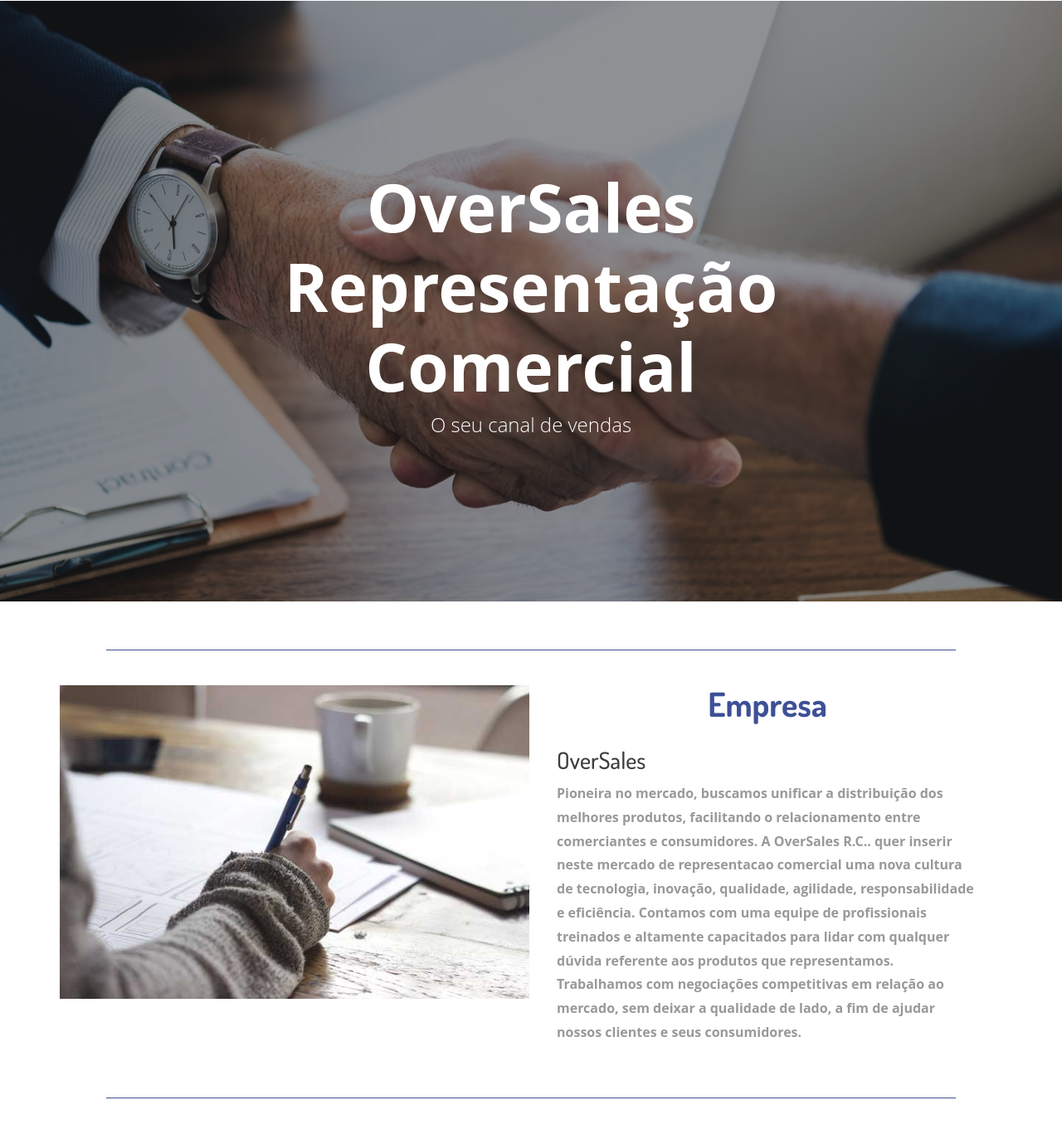
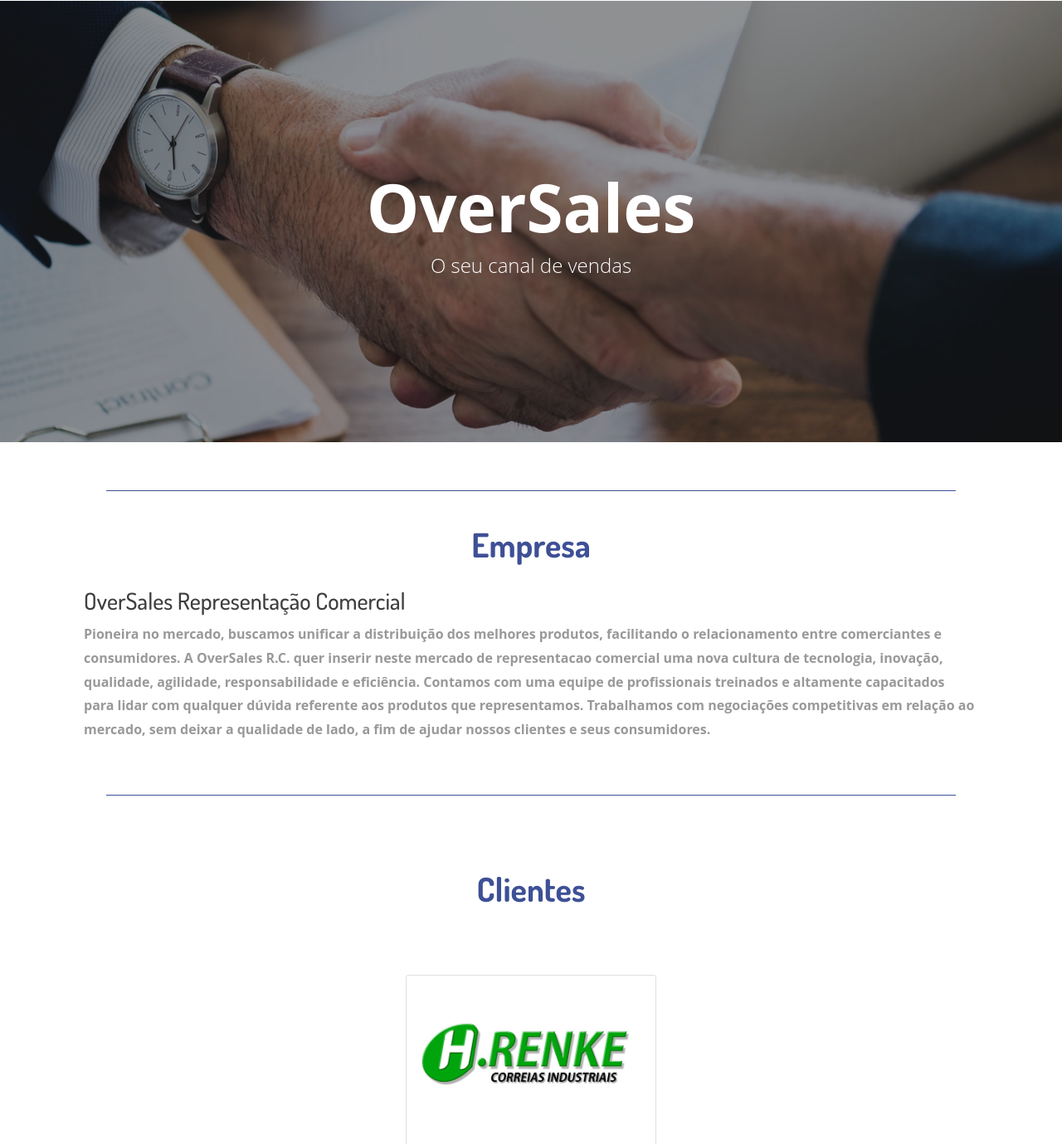
Before and after one commit to BrunoVianaSP/osrc-website, a plain HTML site: page index.html in a window 1280 px wide. Shown: the part 113-1492 px from the top of the page at 83% size. Drawn offline with Linux system fonts and the light colour scheme.

Commit message:
reasonable

```diff
--- a/css/style.css
+++ b/css/style.css
@@ -489,7 +489,7 @@ a.blogs:hover {
 .map iframe {
     width: 100%;
     min-height: 400px;
-    margin-top: 2.5em;
+    margin: 2.5em;
 }
 
 
@@ -892,6 +892,9 @@ a i.youtube:hover {
         font-size: 2em;
     }
     .customer {
+        padding: 3em 0;
+    }
+    .map {
         padding: 3em 0;
     }
     .icon-info h4 a {
@@ -1413,7 +1416,7 @@ header.masthead .site-heading {
 
 header.masthead .page-heading h1,
 header.masthead .site-heading h1 {
-    font-size: 50px;
+    font-size: 45px;
     margin-top: 0;
 }
 
--- a/index.html
+++ b/index.html
@@ -62,7 +62,7 @@
                   <div class="row">
                      <div class="col-lg-8 col-md-10 mx-auto">
                         <div class="site-heading">
-                           <h1><strong>OverSales Representação Comercial</h1>
+                           <h1><strong>OverSales</h1>
                            <span class="subheading">O seu canal de vendas</span>
                         </div>
                      </div>
@@ -80,22 +80,12 @@
             <div class="container">
                <div id="company" class="company">
                   <div class="row">
-                     <div class="col-md-6 galry-grids moments-bottom">
-                        <a class="b-link-stripe b-animate-go" href="images/img12.jpg">
-                           <img src="images/company.jpg" class="img-responsive" alt="">
-                           <div class="b-wrapper">
-                              <span class="b-animate b-from-left    b-delay03 ">
-                              <img class="img-responsive" src="images/e.png" alt=""/>
-                              </span>
-                           </div>
-                        </a>
-                     </div>
-                     <div class="col-md-6">
+                     <div class="col-md-12">
                         <div class="company-right">
                            <h3>Empresa</h3>
-                           <h4>OverSales</h4>
+                           <h4>OverSales Representação Comercial</h4>
                            <p>Pioneira no mercado, buscamos unificar a distribuição dos melhores produtos, facilitando o relacionamento entre comerciantes e consumidores.
-                              A OverSales R.C.. quer inserir neste mercado de representacao comercial uma nova cultura de tecnologia, inovação, qualidade, agilidade, responsabilidade e eficiência.
+                              A OverSales R.C. quer inserir neste mercado de representacao comercial uma nova cultura de tecnologia, inovação, qualidade, agilidade, responsabilidade e eficiência.
                               Contamos com uma equipe de profissionais treinados e altamente capacitados para lidar com qualquer dúvida referente aos produtos que representamos.
                               Trabalhamos com negociações competitivas em relação ao mercado, sem deixar a qualidade de lado, a fim de ajudar nossos clientes e seus consumidores.
                            </p>
```
